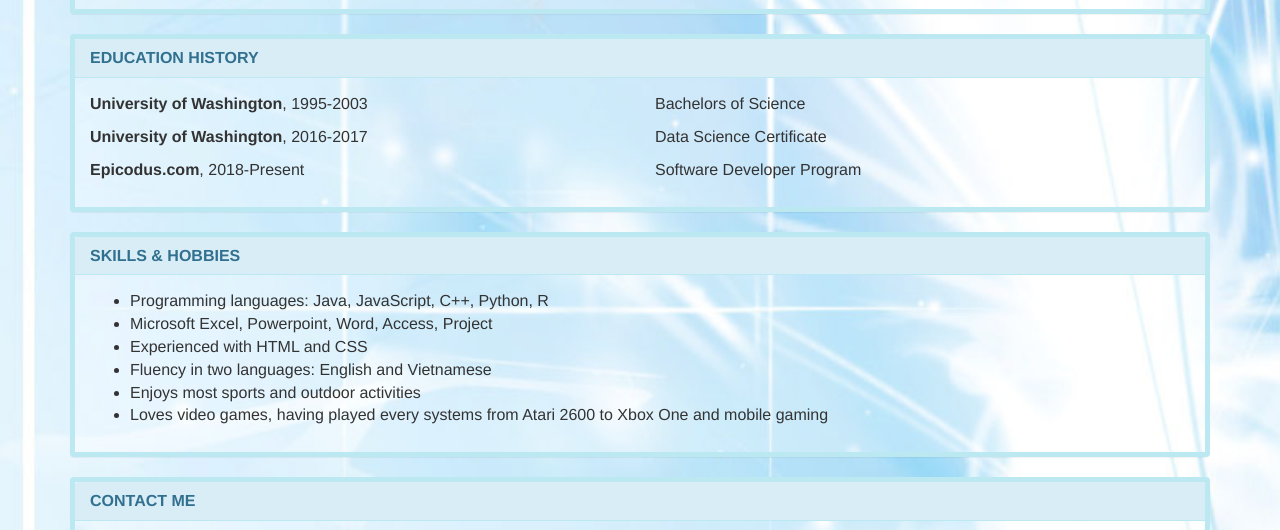
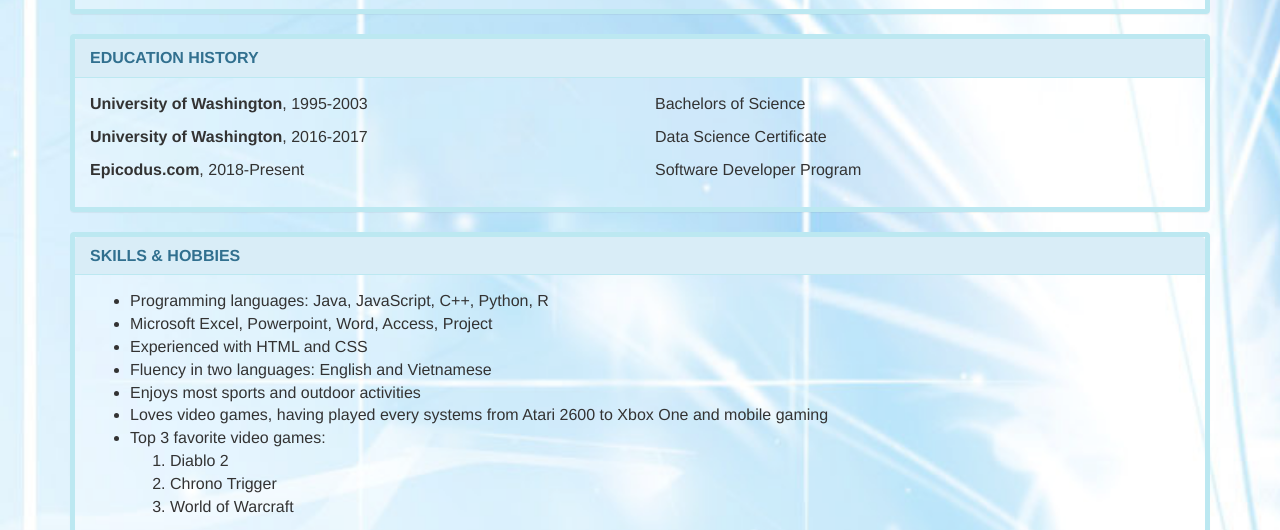
Before and after one commit to ldam77/portfolio, a plain HTML site: page index.html in a window 1280 px wide. Shown: the part 1266-1796 px from the top of the page. Drawn offline with Linux system fonts and the light colour scheme.

Commit message:
adds favorite games ordered list to hobbies.

```diff
--- a/index.html
+++ b/index.html
@@ -173,6 +173,13 @@
             <li>Fluency in two languages: English and Vietnamese</li>
             <li>Enjoys most sports and outdoor activities</li>
             <li>Loves video games, having played every systems from Atari 2600 to Xbox One and mobile gaming</li>
+            <li>Top 3 favorite video games:
+              <ol>
+                <li>Diablo 2</li>
+                <li>Chrono Trigger</li>
+                <li>World of Warcraft</li>
+              </ol>
+            </li>
           </ul>
         </div>
       </div>
```
